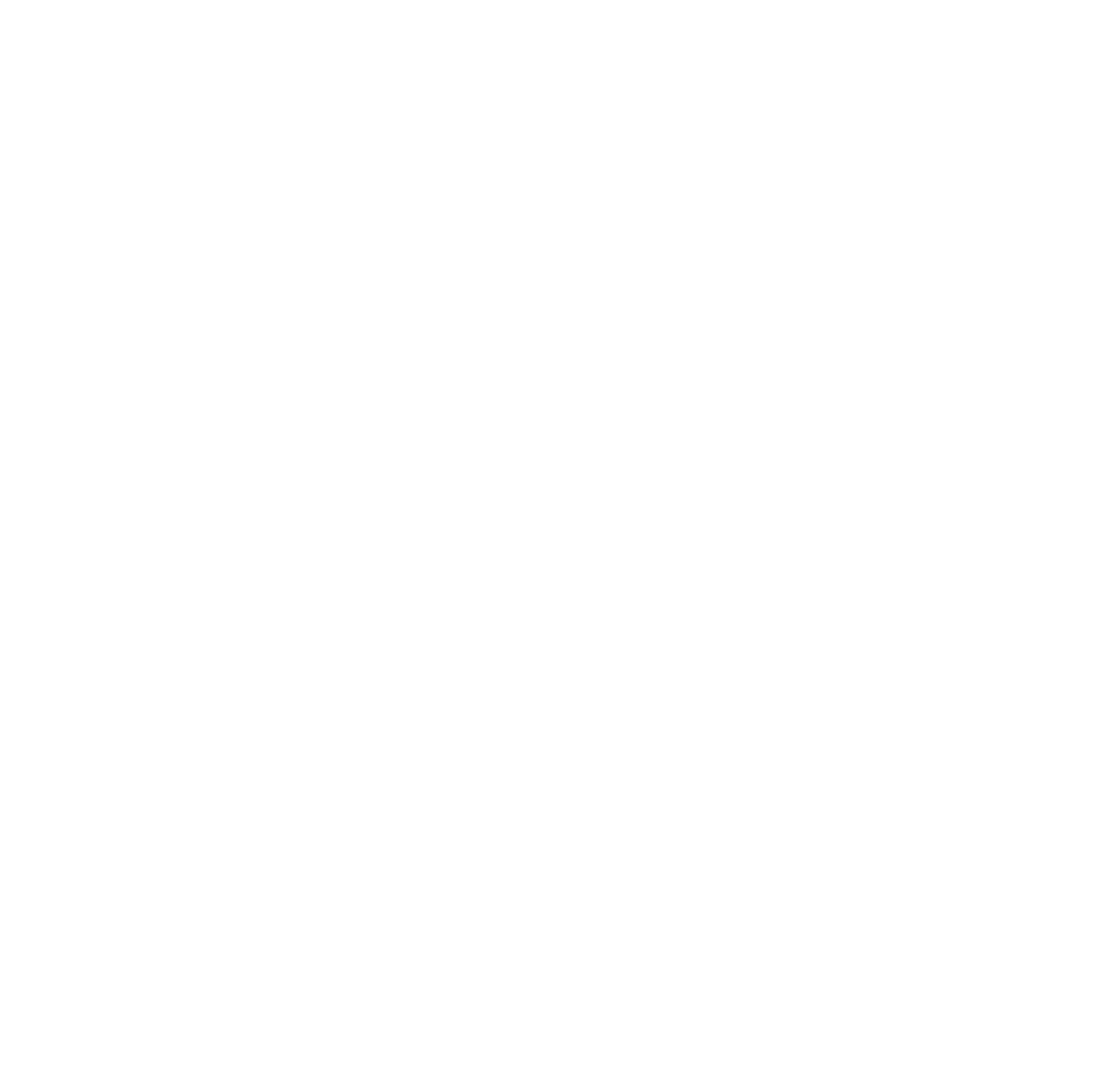
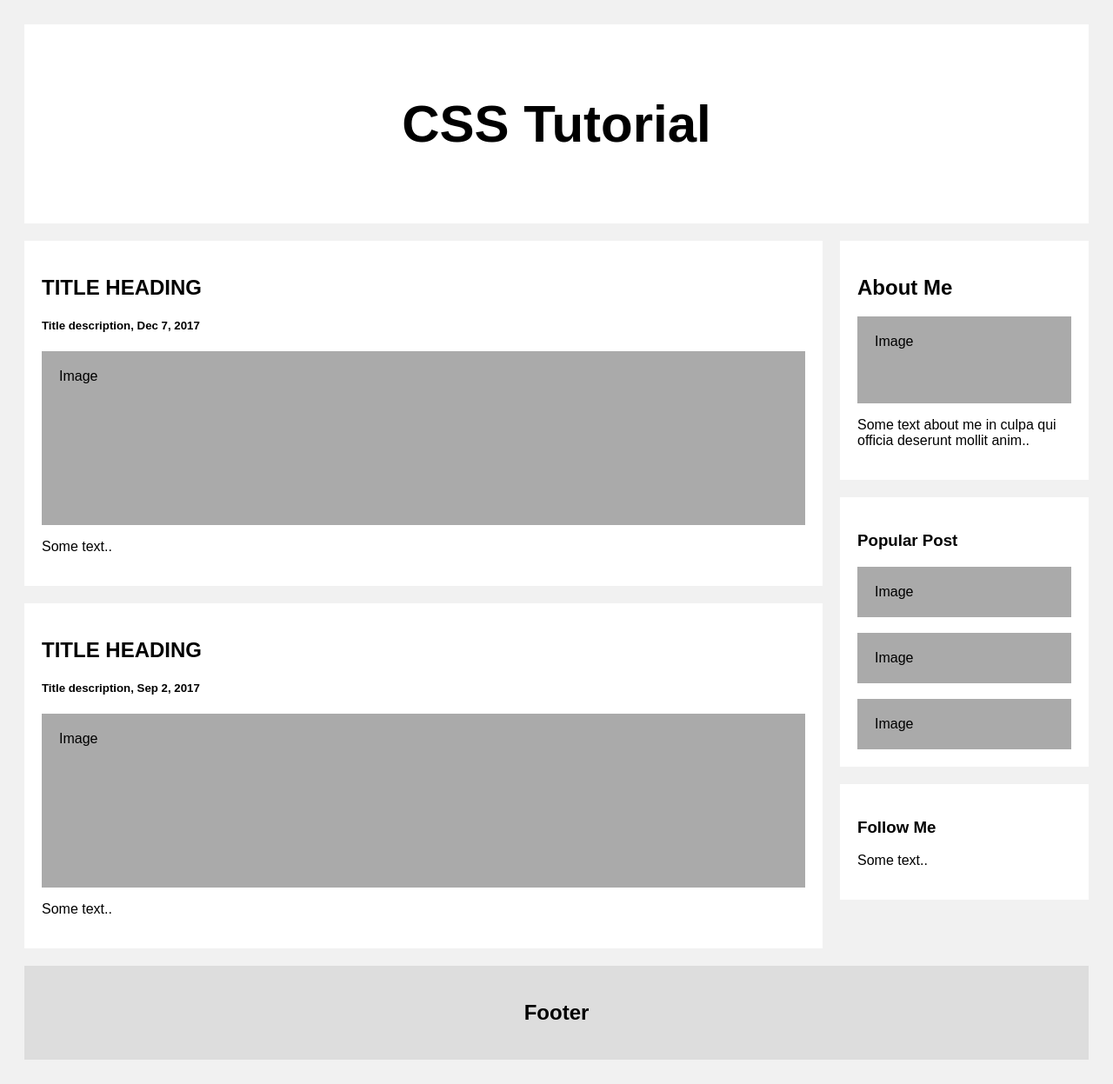
Before and after one commit to FernandoArroliga/PersonalBlog, a Django app: page /post1/ in a window 1280 px wide. Before the commit the page is empty. Shown: the whole page at 87% size. Before the commit the page ends 800 px from the top, so only its background shows below. Run offline with Django 4.2, Linux system fonts and the light colour scheme.

Commit message:
"Creating basic post template page"

```diff
--- a/personalblog/static/css/main.css
+++ b/personalblog/static/css/main.css
@@ -120,6 +120,7 @@ header{
 }
 
 /* blog */
+
 .blog{
     background: #f9f9f9;
     padding: 4.5rem 0;
--- /dev/null
+++ b/personalblog/static/css/post1.css
@@ -0,0 +1,71 @@
+@import url('https://fonts.googleapis.com/css2?family=Playfair+Display:wght@500;600;700;800;900&family=Quicksand:wght@300;400;500;600;700&display=swap');
+
+* {
+    box-sizing: border-box;
+    font-family: "Poppins", sans-serif;
+}
+
+body {
+    font-family: Arial;
+    padding: 20px;
+    background: #f1f1f1;
+}
+
+/* Header/Blog Title */
+.header {
+    padding: 30px;
+    font-size: 40px;
+    text-align: center;
+    background: white;
+}
+
+/* Create two unequal columns that floats next to each other */
+/* Left column */
+.leftcolumn {
+    float: left;
+    width: 75%;
+}
+
+/* Right column */
+.rightcolumn {
+    float: left;
+    width: 25%;
+    padding-left: 20px;
+}
+
+/* Fake image */
+.fakeimg {
+    background-color: #aaa;
+    width: 100%;
+    padding: 20px;
+}
+
+/* Add a card effect for articles */
+.card {
+    background-color: white;
+    padding: 20px;
+    margin-top: 20px;
+  }
+
+/* Clear floats after the columns */
+.row:after {
+    content: "";
+    display: table;
+    clear: both;
+}
+
+/* Footer */
+.footer {
+    padding: 20px;
+    text-align: center;
+    background: #ddd;
+    margin-top: 20px;
+}
+
+/* Responsive layout - when the screen is less than 800px wide, make the two columns stack on top of each other instead of next to each other */
+@media screen and (max-width: 800px) {
+    .leftcolumn, .rightcolumn {
+        width: 100%;
+        padding: 0;
+    }
+}
--- a/personalblog/templates/post1.html
+++ b/personalblog/templates/post1.html
@@ -1,11 +1,59 @@
+{% load static %}
 <!DOCTYPE html>
 <html lang="en">
 <head>
     <meta charset="UTF-8">
     <meta name="viewport" content="width=device-width, initial-scale=1.0">
     <title>Personal Blog</title>
+
+    <!--Font Awesome Icons-->
+    <link rel="stylesheet" href="https://cdnjs.cloudflare.com/ajax/libs/font-awesome/5.15.1/css/all.min.css" integrity="sha512-+4zCK9k+qNFUR5X+cKL9EIR+ZOhtIloNl9GIKS57V1MyNsYpYcUrUeQc9vNfzsWfV28IaLL3i96P9sdNyeRssA==" crossorigin="anonymous" />
+
+    <!--Css Style-->
+    <link rel="stylesheet" href="{% static "css/post1.css" %}">
 </head>
 <body>
+    <div class="header">
+        <h2>CSS Tutorial</h2>
+    </div>
 
+    <div class="row">
+        <div class="leftcolumn">
+            <div class="card">
+                <h2>TITLE HEADING</h2>
+                <h5>Title description, Dec 7, 2017</h5>
+                <div class="fakeimg" style="height:200px;">Image</div>
+                <p>Some text..</p>
+            </div>
+            <div class="card">
+                <h2>TITLE HEADING</h2>
+                <h5>Title description, Sep 2, 2017</h5>
+                <div class="fakeimg" style="height:200px;">Image</div>
+                <p>Some text..</p>
+            </div>
+        </div>
+        <div class="rightcolumn">
+            <div class="card">
+                <h2>About Me</h2>
+                <div class="fakeimg" style="height:100px;">Image</div>
+                <p>Some text about me in culpa qui officia deserunt mollit anim..</p>
+            </div>
+            <div class="card">
+                <h3>Popular Post</h3>
+                <div class="fakeimg">Image</div><br>
+                <div class="fakeimg">Image</div><br>
+                <div class="fakeimg">Image</div>
+            </div>
+            <div class="card">
+                <h3>Follow Me</h3>
+                <p>Some text..</p>
+            </div>
+        </div>
+    </div>
+
+    <div class="footer">
+        <h2>Footer</h2>
+    </div>
 </body>
+
 </html>
```
Also changed, not shown: personalblog/templates/index.html (+21 -20 lines).
